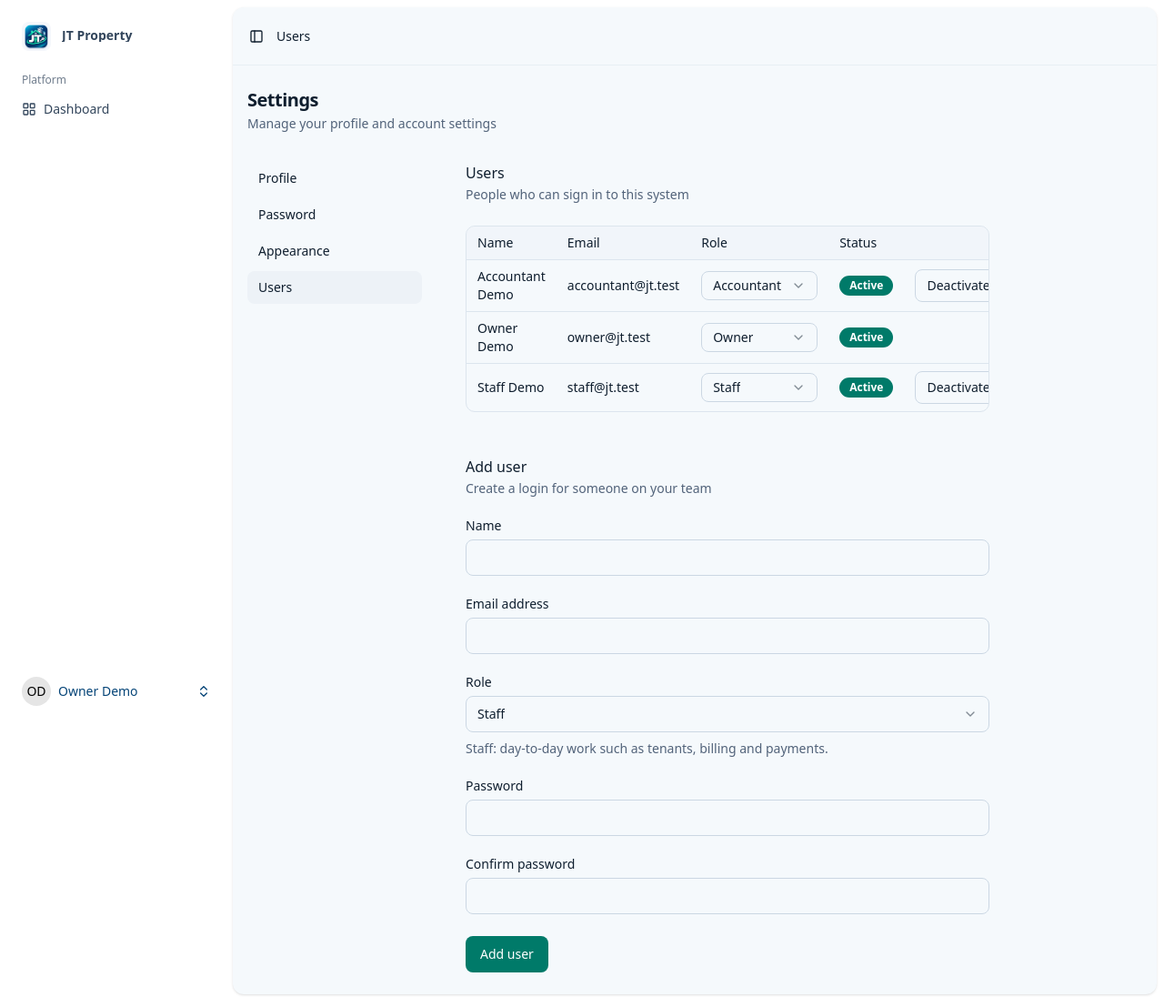
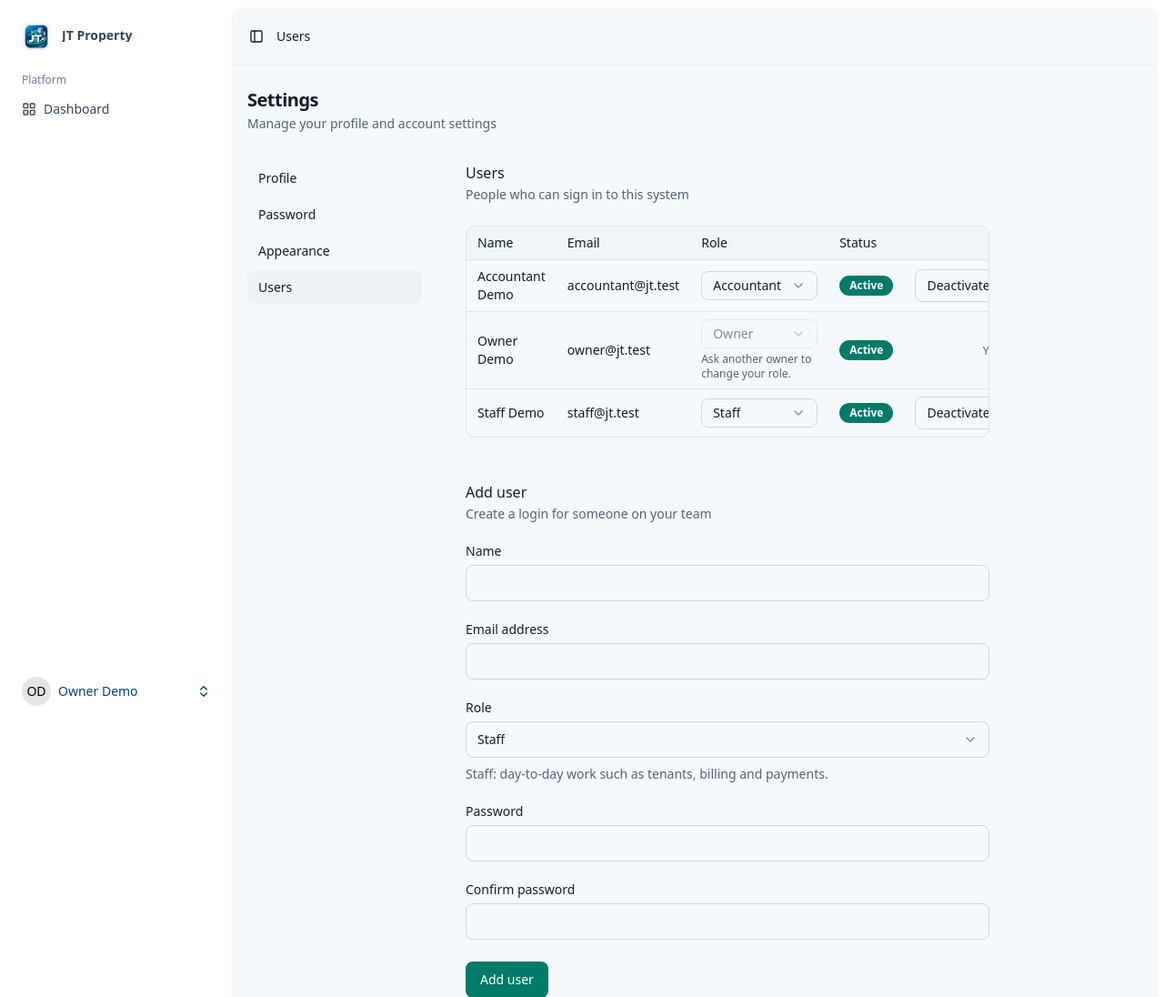
Before and after one commit to eajwebdev/jt-property, a Laravel app: page /settings/users in a window 1280 px wide. Shown: the top 1096 px of the page at 91% size. Run offline with Laravel 12, Linux system fonts and the light colour scheme; a user stored in the database is signed in; data comes from the database, SQL or seed files in the repository; style sheets or scripts are compiled from the project's sources; some libraries are stand-ins or nearby versions; some web fonts are replaced.

Commit message:
fix: lock last-owner guard in a transaction; confirm role changes, protect own row
Co-Authored-By: Claude Opus 5.5 <noreply@anthropic.com>

```diff
--- a/app/Http/Controllers/Settings/UserController.php
+++ b/app/Http/Controllers/Settings/UserController.php
@@ -2,11 +2,13 @@
 
 namespace App\Http\Controllers\Settings;
 
+use App\Enums\Role;
 use App\Http\Controllers\Controller;
 use App\Http\Requests\Settings\StoreUserRequest;
 use App\Http\Requests\Settings\UpdateUserRequest;
 use App\Models\User;
 use Illuminate\Http\RedirectResponse;
+use Illuminate\Support\Facades\DB;
 use Illuminate\Support\Facades\Gate;
 use Illuminate\Validation\ValidationException;
 use Inertia\Inertia;
@@ -38,7 +40,16 @@ class UserController extends Controller
     {
         Gate::authorize('update', $user);
 
-        $user->update($request->validated());
+        DB::transaction(function () use ($request, $user) {
+            $this->lockActiveOwners();
+            $user->refresh();
+
+            if ($user->isOwner() && $user->isActive() && $request->validated('role') !== Role::Owner->value && ! User::hasOtherActiveOwner($user)) {
+                throw ValidationException::withMessages(['role' => 'There must be at least one active owner.']);
+            }
+
+            $user->update($request->validated());
+        });
 
         return back()->with('success', "{$user->name} was updated.");
     }
@@ -51,11 +62,16 @@ class UserController extends Controller
             throw ValidationException::withMessages(['user' => 'You cannot deactivate your own account.']);
         }
 
-        if ($user->isOwner() && $user->isActive() && ! User::hasOtherActiveOwner($user)) {
-            throw ValidationException::withMessages(['user' => 'There must be at least one active owner.']);
-        }
+        DB::transaction(function () use ($user) {
+            $this->lockActiveOwners();
+            $user->refresh();
 
-        $user->forceFill(['deactivated_at' => now()])->save();
+            if ($user->isOwner() && $user->isActive() && ! User::hasOtherActiveOwner($user)) {
+                throw ValidationException::withMessages(['user' => 'There must be at least one active owner.']);
+            }
+
+            $user->forceFill(['deactivated_at' => now()])->save();
+        });
 
         return back()->with('success', "{$user->name} was deactivated and can no longer sign in.");
     }
@@ -68,4 +84,12 @@ class UserController extends Controller
 
         return back()->with('success', "{$user->name} can sign in again.");
     }
+
+    /**
+     * Serialise last-owner checks: concurrent demotions/deactivations queue on these row locks.
+     */
+    private function lockActiveOwners(): void
+    {
+        User::where('role', Role::Owner)->whereNull('deactivated_at')->lockForUpdate()->get();
+    }
 }
--- a/resources/js/pages/settings/users.tsx
+++ b/resources/js/pages/settings/users.tsx
@@ -41,7 +41,7 @@ function UserActions({ user, isSelf }: { user: ListedUser; isSelf: boolean }) {
     }
 
     if (isSelf) {
-        return null;
+        return <span className="text-xs text-muted-foreground">You</span>;
     }
 
     return (
@@ -66,6 +66,45 @@ function UserActions({ user, isSelf }: { user: ListedUser; isSelf: boolean }) {
                 </DialogFooter>
             </DialogContent>
         </Dialog>
+    );
+}
+
+function RoleCell({ user, isSelf }: { user: ListedUser; isSelf: boolean }) {
+    const [pending, setPending] = useState<Role | null>(null);
+
+    const confirm = () => {
+        if (!pending) return;
+        router.patch(route('users.update', user.id), { name: user.name, role: pending }, { preserveScroll: true, onFinish: () => setPending(null) });
+    };
+
+    return (
+        <div className="grid gap-1">
+            <Select value={user.role} onValueChange={(role) => setPending(role as Role)} disabled={isSelf}>
+                <SelectTrigger className="h-8 w-32" aria-label={`Role for ${user.name}`}>
+                    <SelectValue />
+                </SelectTrigger>
+                <SelectContent>
+                    <SelectItem value="owner">Owner</SelectItem>
+                    <SelectItem value="staff">Staff</SelectItem>
+                    <SelectItem value="accountant">Accountant</SelectItem>
+                </SelectContent>
+            </Select>
+            {isSelf && <p className="text-xs text-muted-foreground">Ask another owner to change your role.</p>}
+            <Dialog open={pending !== null} onOpenChange={(open) => !open && setPending(null)}>
+                <DialogContent>
+                    <DialogHeader>
+                        <DialogTitle>Change {user.name}'s role?</DialogTitle>
+                        <DialogDescription>{pending && roleHelp[pending]}</DialogDescription>
+                    </DialogHeader>
+                    <DialogFooter>
+                        <DialogClose asChild>
+                            <Button variant="secondary">Cancel</Button>
+                        </DialogClose>
+                        <Button onClick={confirm}>Change role</Button>
+                    </DialogFooter>
+                </DialogContent>
+            </Dialog>
+        </div>
     );
 }
 
@@ -125,21 +164,7 @@ export default function Users({ users }: { users: ListedUser[] }) {
                                         <td className="px-3 py-2">{user.name}</td>
                                         <td className="px-3 py-2">{user.email}</td>
                                         <td className="px-3 py-2">
-                                            <Select
-                                                value={user.role}
-                                                onValueChange={(role) =>
-                                                    router.patch(route('users.update', user.id), { name: user.name, role }, { preserveScroll: true })
-                                                }
-                                            >
-                                                <SelectTrigger className="h-8 w-32" aria-label={`Role for ${user.name}`}>
-                                                    <SelectValue />
-                                                </SelectTrigger>
-                                                <SelectContent>
-                                                    <SelectItem value="owner">Owner</SelectItem>
-                                                    <SelectItem value="staff">Staff</SelectItem>
-                                                    <SelectItem value="accountant">Accountant</SelectItem>
-                                                </SelectContent>
-                                            </Select>
+                                            <RoleCell user={user} isSelf={user.id === auth.user.id} />
                                         </td>
                                         <td className="px-3 py-2">
                                             {user.deactivated_at ? (
```
Also changed, not shown: app/Http/Requests/Settings/UpdateUserRequest.php (+0 -14 lines).
